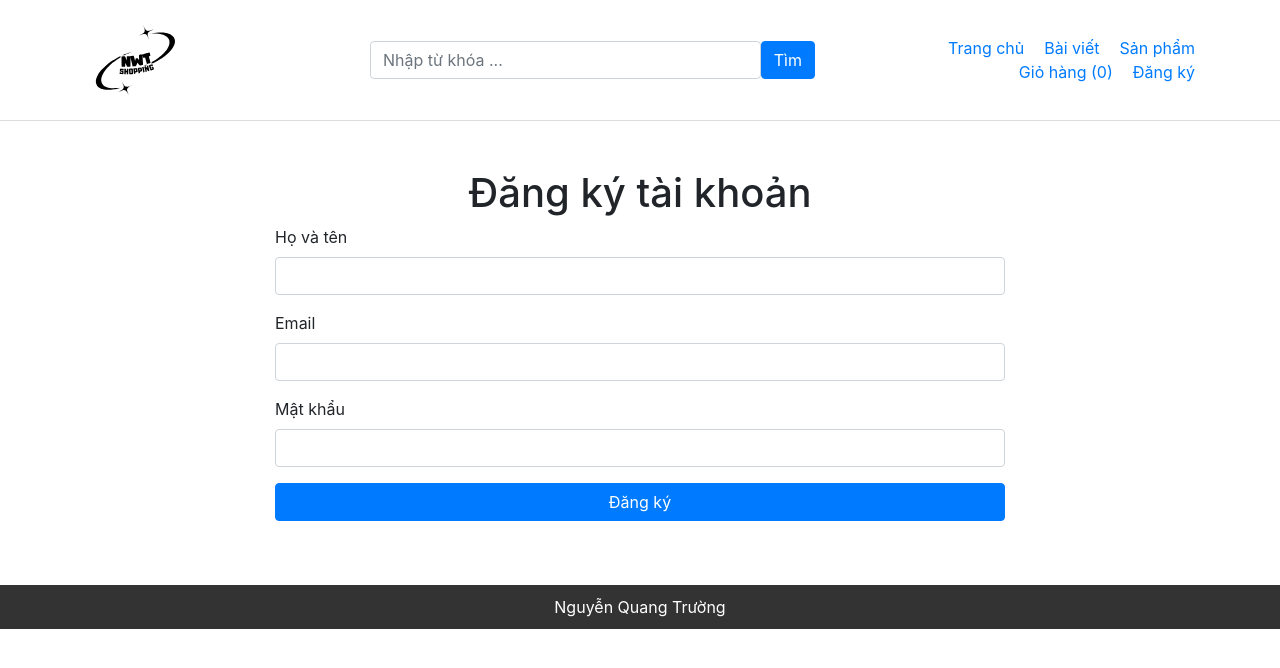
After one commit to truong1974utc/product-mangementproduct-be, a Node server app: page /user/register in a window 1280 px wide. The commit adds this page. Shown: the top 668 px of the page. Run offline with Node 20, Linux system fonts and the light colour scheme; data that the repository does not hold is empty; some libraries are stand-ins or nearby versions.

Commit message:
Đăng ký tài khoản

```diff
--- /dev/null
+++ b/controllers/client/user.controller.js
@@ -0,0 +1,33 @@
+const User = require("../../models/user.model")
+const md5 = require("md5")
+
+// [GET] /user/register
+module.exports.register = async (req, res) => {
+    res.render("client/pages/user/register", {
+        pageTitle: "Đăng ký tài khoản"
+    })
+}
+
+// [POST] /user/register
+module.exports.registerPost = async (req, res) => {
+
+    const existEmail = await User.findOne({
+        email: req.body.email,
+        deleted: false
+    });
+
+    if(existEmail) {
+        req.flash("error", `Email đã tồn tại !`)
+        res.redirect("back");
+        return;
+    }
+
+    req.body.password = md5(req.body.password)
+
+    const user = new User(req.body)
+    await user.save();
+
+    res.cookie("tokenUser", user.tokenUser)
+
+    res.redirect("/")
+}
--- a/routes/client/index.route.js
+++ b/routes/client/index.route.js
@@ -7,6 +7,7 @@ const searchRoutes = require("./search.route")
 const cartRoutes = require("./cart.route")
 const articleRoutes = require("./article.route")
 const checkoutRoutes= require("./checkout.route")
+const userRoutes = require("./user.route")
 
 module.exports = (app) => {
     app.use(categoryMiddleware.category)
@@ -18,4 +19,6 @@ module.exports = (app) => {
     app.use('/cart', cartRoutes)
     app.use('/articles', articleRoutes)
     app.use('/checkout', checkoutRoutes)
+    app.use('/user', userRoutes)
+
 }
--- /dev/null
+++ b/views/client/pages/user/register.pug
@@ -0,0 +1,46 @@
+extends ../../layouts/default.pug
+include ../../mixins/alert.pug
+
+block main
+    +alert-error(5000)
+
+    .container.my-5
+        .row.justify-content-center
+            .col-8
+                h1(class="text-center") Đăng ký tài khoản
+                form(
+                    action="/user/register"
+                    method="POST"
+                )
+                    div(class="form-group")
+                        label(for="fullName") Họ và tên
+                        input(
+                            type="text"
+                            class="form-control"
+                            id="fullName"
+                            name="fullName"
+                            required
+                        )
+                    div(class="form-group")
+                        label(for="email") Email
+                        input(
+                            type="text"
+                            class="form-control"
+                            id="email"
+                            name="email"
+                            required
+                        )
+                    div(class="form-group")
+                        label(for="password") Mật khẩu
+                        input(
+                            type="password"
+                            class="form-control"
+                            id="password"
+                            name="password"
+                            required
+                        )
+                    div(class="form-group")
+                        button(
+                            type="submit"
+                            class="btn btn-primary btn-block"
+                        ) Đăng ký
--- a/views/client/partials/header.pug
+++ b/views/client/partials/header.pug
@@ -43,3 +43,5 @@ header.header
                                 +sub-menu(layoutCategoryProducts, pathProduct)
                         li
                             a(href="/cart") Giỏ hàng (#{miniCart ? miniCart.totalQuantity : "0"})
+                        li
+                            a(href="/user/register") Đăng ký
```
Also changed, not shown: routes/client/user.route.js (added, +10 -0 lines), validates/client/user.validate.js (added, +21 -0 lines).
